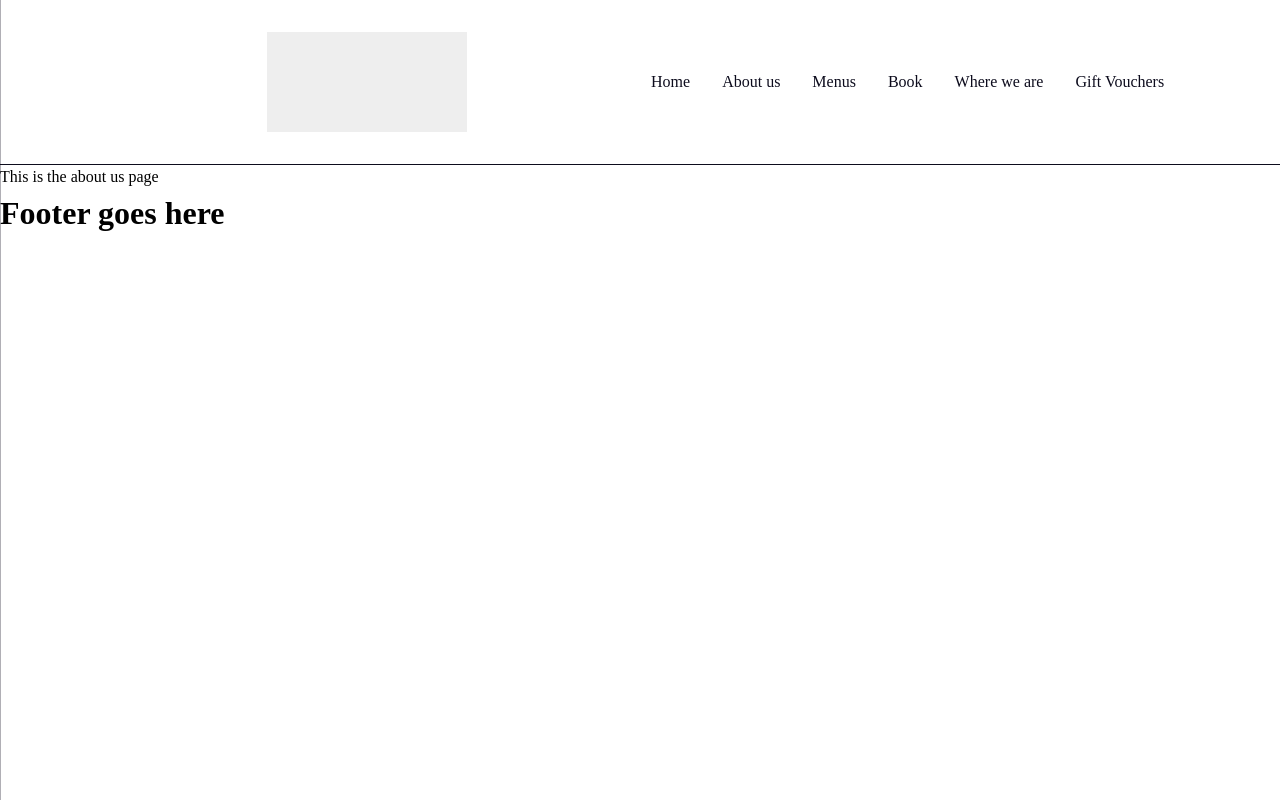
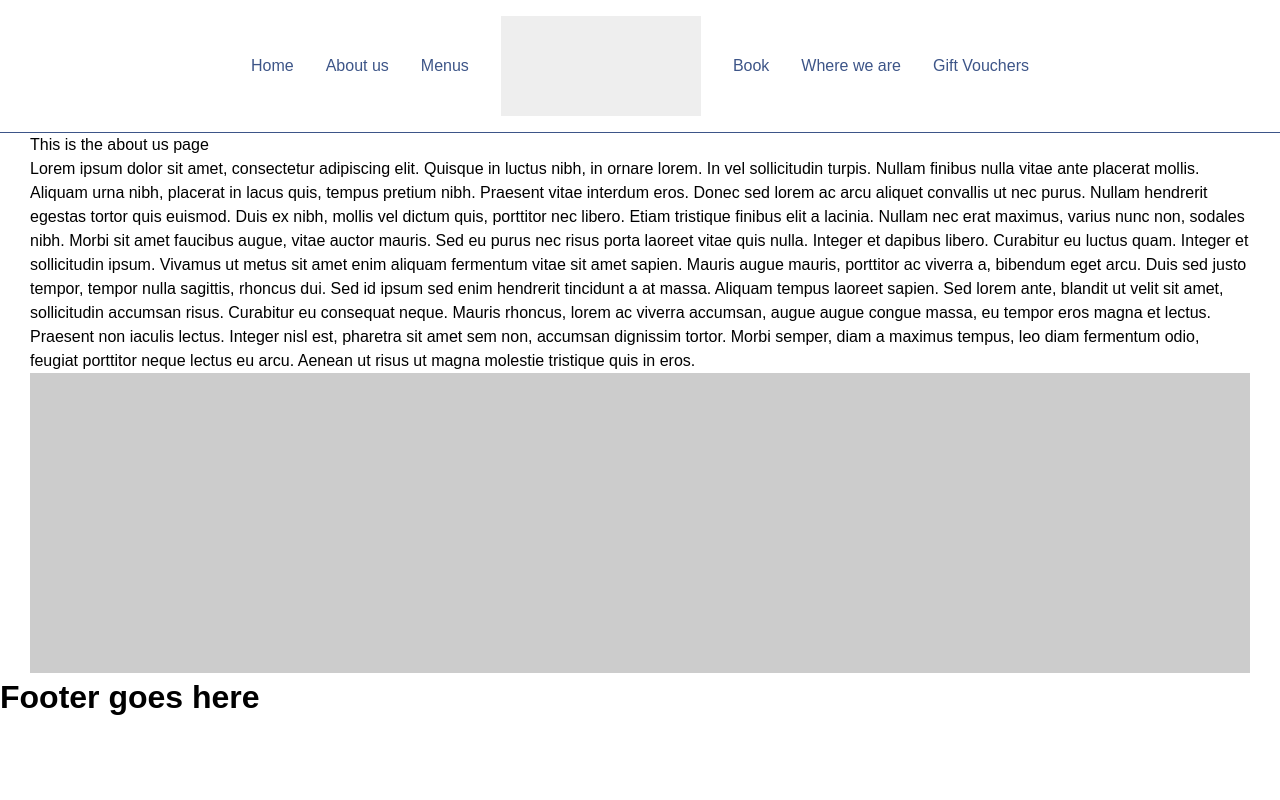
Before and after one commit to cartsnz/threeseventwo, a Gatsby site: page /about in a window 1280 px wide. Built offline with nearby package versions, Linux system fonts and the light colour scheme; Gatsby itself is replaced by a stand-in of ours; a web font is replaced by a local one.

Commit message:
Redesign header and placeholder content

```diff
--- a/src/components/header.js
+++ b/src/components/header.js
@@ -4,15 +4,35 @@ import HeaderLogo from './headerLogo';
 import Nav from './nav'
 import MobileNav from './mobileNav';
 import MobileNavMenu from './mobileNavMenu';
+import { useState } from 'react';
+import { useEffect } from 'react';
 
 const Header = ({ open, setOpen, node }) => {
+
+  const [scrolled, setScrolled] = useState(false);
+
+  const handleScroll = () => {
+    const offset = window.scrollY;
+    if (offset > 200) { // Get height of header element and use this
+      setScrolled(true);
+    } else {
+      setScrolled(false);
+    }
+  }
+
+  useEffect(() => {
+    window.addEventListener('scroll', handleScroll)
+  })
+
   return (
-    <HeaderStyles>
-      <div ref={node}>
+    <HeaderStyles scrolled={scrolled}>
+      <div ref={node} className='medium-up--hide'>
         <MobileNav open={open} setOpen={setOpen} />
         <MobileNavMenu open={open} />
       </div>
-      <HeaderLogo route="/" title="Three Seven Two" />
+      <div className='medium-up--hide'>
+        <HeaderLogo route="/" title="Three Seven Two" />
+      </div>
       <Nav />
     </HeaderStyles>
   )
--- a/src/components/layout.js
+++ b/src/components/layout.js
@@ -19,7 +19,7 @@ const Layout = ({pageTitle, children}) => {
       <GlobalStyle />
       <title>{pageTitle}</title>
       <Header open={open} setOpen={setOpen} node={node} />
-      <main>
+      <main className='container'>
         {children}
       </main>
       <h1>Footer goes here</h1>
--- a/src/components/nav.js
+++ b/src/components/nav.js
@@ -1,6 +1,7 @@
 import * as React from 'react'
 import NavStyles from './styles/nav';
 import NavItem from './navItem';
+import HeaderLogo from './headerLogo';
 
 const Nav = () => {
   return(
@@ -14,6 +15,9 @@ const Nav = () => {
       </li>
       <li>
        <NavItem title="Menus" route="/menu" />
+      </li>
+      <li>
+        <HeaderLogo title="ThreeSevenTwo" route="/" />
       </li>
       <li>
        <NavItem title="Book" route="/book" />
--- a/src/components/styles/globalStyles.js
+++ b/src/components/styles/globalStyles.js
@@ -35,6 +35,31 @@ const GlobalStyle = createGlobalStyle`
   #root, #___gatsby {
     isolation: isolate;
   }
+
+  /* Fonts */
+  @font-face {
+    font-family: "Barlow";
+    src: url('../fonts/Barlow-Medium.ttf');
+  }
+
+  body {
+    font-family: "Barlow", sans-serif;
+    font-weight: normal;
+    word-wrap: break-word;
+  }
+
+  /* Global styles */
+  .container {
+    padding: 0 30px;
+  }
+
+  .medium-up--hide {
+    @media (min-width: ${({theme}) => theme.mobile}) {
+      display: none;
+    }
+  }
+
+
 `
 
 export default GlobalStyle;
--- a/src/components/styles/header.js
+++ b/src/components/styles/header.js
@@ -5,7 +5,14 @@ const HeaderStyles = styled.header`
   color: ${({theme}) => theme.primaryDark};
   display: flex;
   justify-content: space-around;
-  padding: 2rem 1rem;
+  padding: 1rem 1rem;
+  width: 100%;
+
+  position: ${props => props.scrolled ? "fixed" : "static"};
+  top: 0;
+  left: 0;
+  background-color: #fff;
+
 `
 
 export default HeaderStyles;
--- a/src/components/styles/mobileNav.js
+++ b/src/components/styles/mobileNav.js
@@ -15,10 +15,6 @@ const MobileNavStyles = styled.button`
   cursor: pointer;
   padding: 0;
   z-index: 10;
-
-  @media (min-width: ${({theme}) => theme.mobile}) {
-    display: none;
-  }
 
   &:focus {
     outline: none;
--- a/src/components/styles/nav.js
+++ b/src/components/styles/nav.js
@@ -9,6 +9,8 @@ const NavStyles = styled.nav`
   }
 
   ul {
+    display: flex;
+    align-items: center;
     list-style: none;
     padding: 0;
   }
--- a/src/lib/theme.js
+++ b/src/lib/theme.js
@@ -1,5 +1,5 @@
 export const theme = {
-  primaryDark: '#0D0C1D',
+  primaryDark: '#3d5588',
   primaryLight: '#EFFFFA',
   primaryHover: '#343078',
   mobile: '576px',
--- a/src/pages/about.js
+++ b/src/pages/about.js
@@ -1,10 +1,15 @@
 import * as React from 'react';
 import Layout from '../components/layout';
+import PlaceholderImage from '../components/placeholderImage';
 
 const AboutPage = () => {
   return (
     <Layout pageTitle="About Us">
        <div>This is the about us page</div>
+       <div>
+       Lorem ipsum dolor sit amet, consectetur adipiscing elit. Quisque in luctus nibh, in ornare lorem. In vel sollicitudin turpis. Nullam finibus nulla vitae ante placerat mollis. Aliquam urna nibh, placerat in lacus quis, tempus pretium nibh. Praesent vitae interdum eros. Donec sed lorem ac arcu aliquet convallis ut nec purus. Nullam hendrerit egestas tortor quis euismod. Duis ex nibh, mollis vel dictum quis, porttitor nec libero. Etiam tristique finibus elit a lacinia. Nullam nec erat maximus, varius nunc non, sodales nibh. Morbi sit amet faucibus augue, vitae auctor mauris. Sed eu purus nec risus porta laoreet vitae quis nulla. Integer et dapibus libero. Curabitur eu luctus quam. Integer et sollicitudin ipsum. Vivamus ut metus sit amet enim aliquam fermentum vitae sit amet sapien. Mauris augue mauris, porttitor ac viverra a, bibendum eget arcu. Duis sed justo tempor, tempor nulla sagittis, rhoncus dui. Sed id ipsum sed enim hendrerit tincidunt a at massa. Aliquam tempus laoreet sapien. Sed lorem ante, blandit ut velit sit amet, sollicitudin accumsan risus. Curabitur eu consequat neque. Mauris rhoncus, lorem ac viverra accumsan, augue augue congue massa, eu tempor eros magna et lectus. Praesent non iaculis lectus. Integer nisl est, pharetra sit amet sem non, accumsan dignissim tortor. Morbi semper, diam a maximus tempus, leo diam fermentum odio, feugiat porttitor neque lectus eu arcu. Aenean ut risus ut magna molestie tristique quis in eros.
+       </div>
+       <PlaceholderImage height="300px" width="100%" />
     </Layout>
   )
 }
--- a/src/pages/book.js
+++ b/src/pages/book.js
@@ -1,10 +1,12 @@
 import * as React from 'react'
 import Layout from '../components/layout'
+import PlaceholderImage from '../components/placeholderImage';
 
 const BookingPage = () => {
   return (
     <Layout pageTitle="Bookings">
       <p>This is the booking page</p>
+      <PlaceholderImage width="100%" height="500px" />
     </Layout>
   )
 }
--- a/src/pages/gifts.js
+++ b/src/pages/gifts.js
@@ -1,10 +1,12 @@
 import * as React from 'react'
 import Layout from '../components/layout'
+import PlaceholderImage from '../components/placeholderImage';
 
 const GiftVoucherPage = () => {
   return (
     <Layout pageTitle="Gift Vouchers">
       <p>This is the Gift Vouchers page</p>
+      <PlaceholderImage height="500px" width="100%" />
     </Layout>
   )
 }
--- a/src/pages/index.js
+++ b/src/pages/index.js
@@ -8,6 +8,10 @@ const IndexPage = () => {
     <Layout pageTitle="Index page">
        <div>This is the index page</div>
        <PlaceholderImage height="500px" width="100%" />
+       <br />
+       <PlaceholderImage height="500px" width="100%" />
+       <br />
+       <PlaceholderImage height="500px" width="100%" />
     </Layout>
   )
 }
--- a/src/pages/location.js
+++ b/src/pages/location.js
@@ -1,10 +1,12 @@
 import * as React from 'react'
 import Layout from '../components/layout'
+import PlaceholderImage from '../components/placeholderImage';
 
 const LocationPage = () => {
   return (
     <Layout pageTitle="Location">
       <p>This is the location page</p>
+      <PlaceholderImage height="500px" width="100%" />
     </Layout>
   )
 }
```
Also changed, not shown: src/pages/menu.js (+8 -0 lines), README.md, src/fonts/Barlow-Medium.ttf (added).
